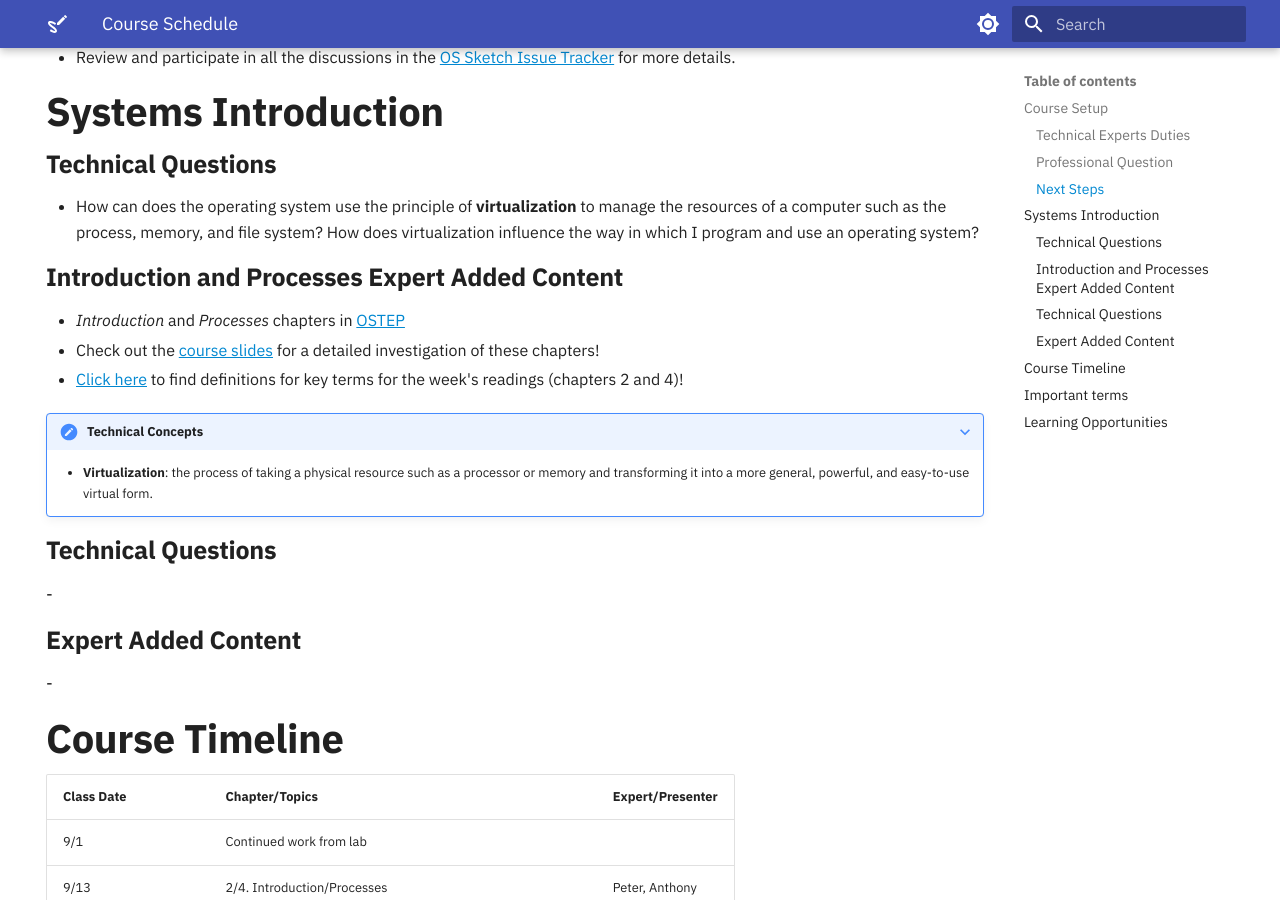
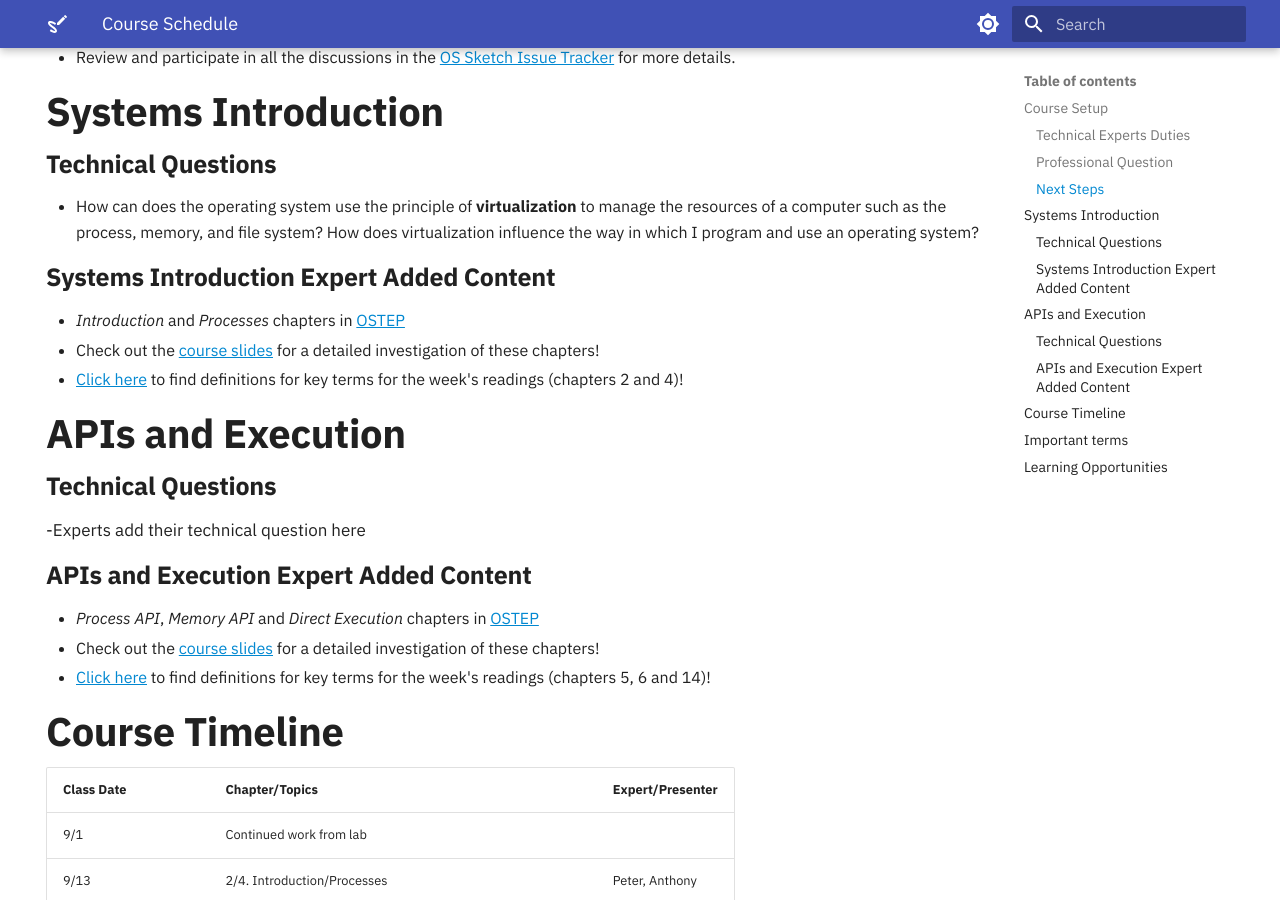
Before and after one commit to OS-Sketch/www.os-sketch.com, an MkDocs documentation site: the page built from docs/operating-systems/schedule.md, in a window 1280 px wide and 900 px high, scrolled down 595 px. Built offline with MkDocs 1.6.1 and Material for MkDocs 9.7.7, drawn with Linux system fonts in a browser that asks for light colours; some of the changed text lies outside the part shown.

Commit message:
Update schedule.md

```diff
--- a/docs/operating-systems/schedule.md
+++ b/docs/operating-systems/schedule.md
@@ -42,25 +42,23 @@
   system? How does virtualization influence the way in which I program and use
   an operating system?
 
-### Introduction and Processes Expert Added Content
+### Systems Introduction Expert Added Content
 
 - *Introduction* and *Processes* chapters in [OSTEP](https://pages.cs.wisc.edu/~remzi/OSTEP/)
 - Check out the [course slides](/slides/operating-systems/systems-introduction/) for a detailed investigation of these chapters!
 - [Click here](#important-terms) to find definitions for key terms for the week's readings (chapters 2 and 4)!
 
-???+ note "Technical Concepts"
-
-    - **Virtualization**: the process of taking a physical resource such as a
-      processor or memory and transforming it into a more general, powerful, and
-      easy-to-use virtual form.
+## APIs and Execution
 
 ### Technical Questions
 
--
+-Experts add their technical question here
 
-### Expert Added Content
+### APIs and Execution Expert Added Content
 
--
+- *Process API*, *Memory API* and *Direct Execution* chapters in [OSTEP](https://pages.cs.wisc.edu/~remzi/OSTEP/)
+- Check out the [course slides](/slides/operating-systems/systems-introduction/) for a detailed investigation of these chapters!
+- [Click here](#important-terms) to find definitions for key terms for the week's readings (chapters 5, 6 and 14)!
 
 ## Course Timeline
 
@@ -102,7 +100,7 @@
 1. **Virtualization** - the OS takes a physical resource (such as the processor, or memory, or a disk) and transforms it into a more general powerful, and easy-to-use virtual form of itself.
 2. **Concurrency** - When multiple computations are happening at the same time
 3. **Persistence** - The context of storing data in a computer system, this means that the data survives after the process with which it was created has ended.
-[Return](#introduction-and-processes-expert-added-content) to *Expert Added Content*
+[Return](#systems-introduction-expert-added-content) to *Systems Introduction*
 
 Processes: Chapter 4
 
@@ -110,6 +108,7 @@
 2. **Process API** - consists of calls programs can make related to processes. Typically, this includes creation, destruction, and other useful calls.
 3. **Process state** -  Including running, ready to run, and blocked. Different events (e.g., getting scheduled or descheduled, or waiting for an I/O to complete) transition a process from one of these states to the other.
 4. **Process list** - Contains information about all processes in the system.
+[Return](#systems-introduction-expert-added-content) to *Systems Introduction*
 
 Process API: Chapter 5
 
```
